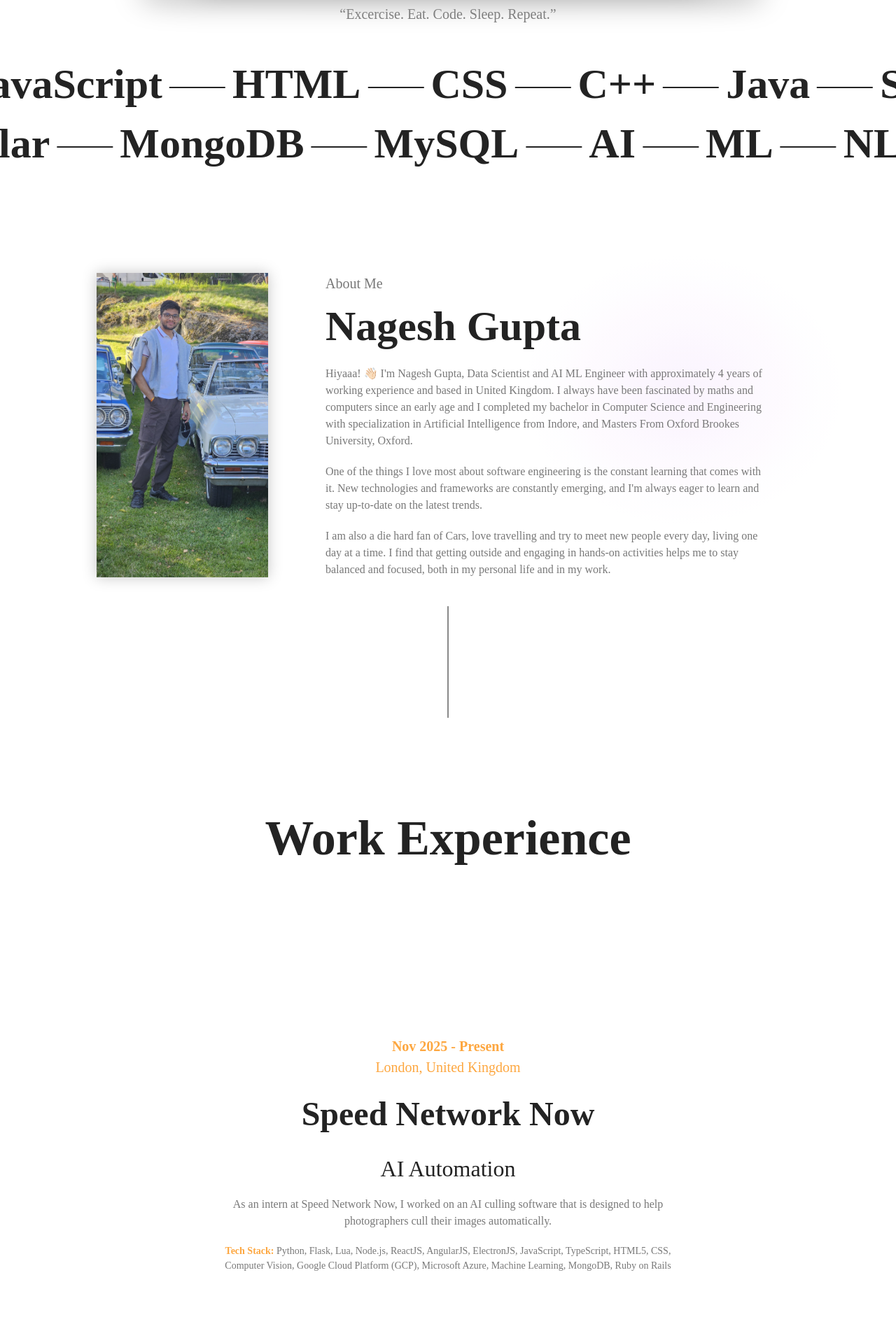
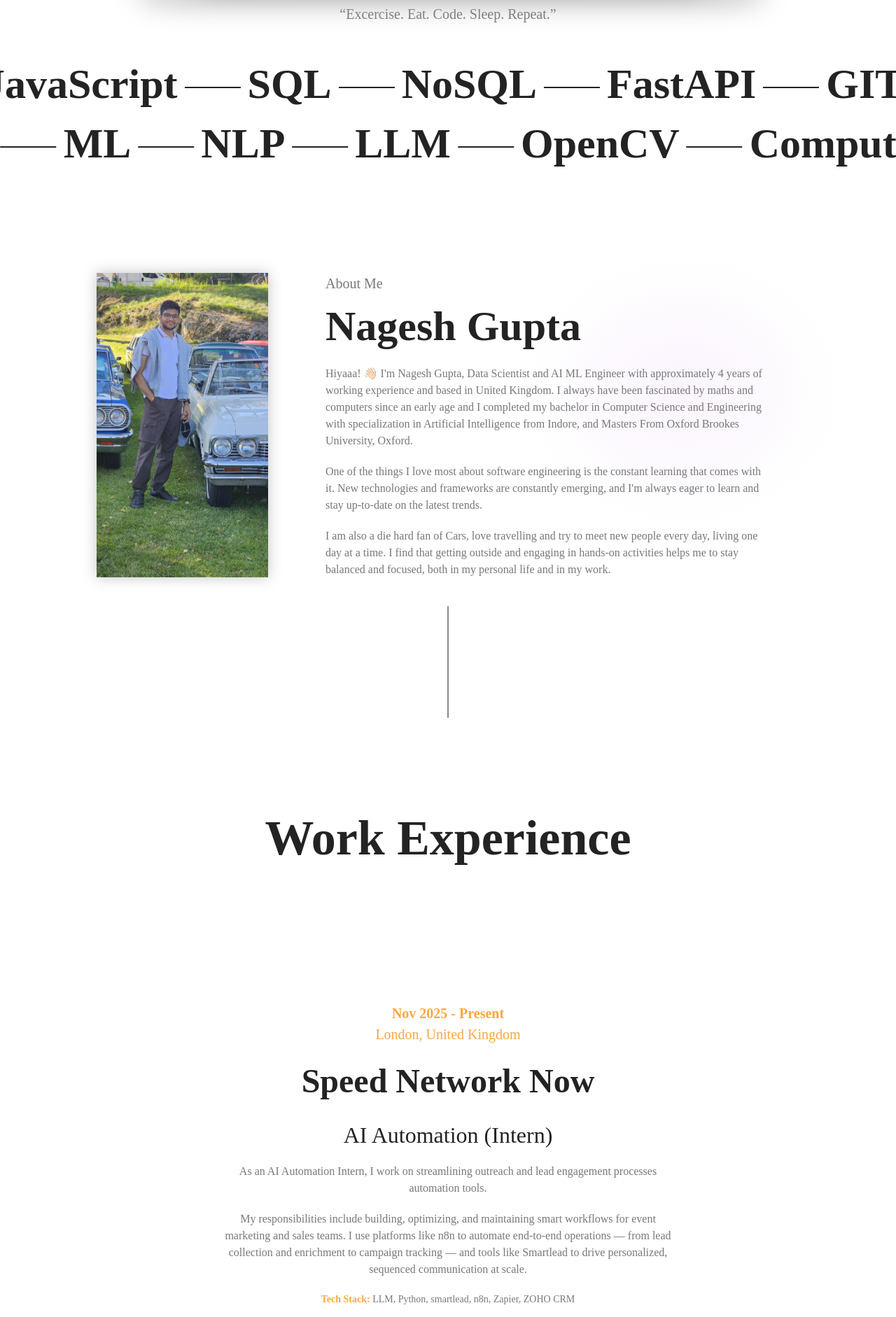
Before and after one commit to nageshgg/NageshPortfolio, a React (Vite) app: page / in a window 1280 px wide. Shown: the part 1318-3200 px from the top of the page at 70% size. Built offline with nearby package versions, Linux system fonts and the light colour scheme; a web font is replaced by a local one.

Commit message:
made some changes

```diff
--- a/public/css/responsive.css
+++ b/public/css/responsive.css
@@ -260,7 +260,7 @@
         height: 80%;
         background-color: #f9f0fe;
         /* background: linear-gradient(180deg, #A177B4 -49.22%, #F9F0FE 21.43%); */
-        background: url("../images/nagesh-mobile-new.jpeg");
+        background: url("../images/nagesh-mobile-photo.jpeg");
         background-size: cover;
         background-repeat: no-repeat;
         padding-top: 50px;
--- a/src/data/content.js
+++ b/src/data/content.js
@@ -61,25 +61,34 @@ export const mobileTools = [
 ];
 
 export const marqueeSkillsLeft = [
+  'React.js',
+  'JavaScript',
+  'SQL',
+  'NoSQL',
+  'FastAPI',
+  'GIT',
   'Python',
-  'JavaScript',
-  'HTML',
-  'CSS',
-  'C++',
-  'Java',
-  'SQL',
+  'MySQL',
+  'PostgreSQL',
+  'DOCKER',
 ];
 
 export const marqueeSkillsRight = [
-  'FastAPI',
-  'React.js',
-  'Angular',
-  'MongoDB',
-  'MySQL',
-  'AI',
+
+
+
+  'Numpy',
+  'Pandas',
+  'Scikit-learn',
+  'Azure',
+  'Tesseract',
+  'Huggingface',
+  'Pytorch',
   'ML',
   'NLP',
-  'Git',
+  'LLM',
+  'OpenCV',
+  'Computer Vision'
 ];
 
 export const aboutContent = {
@@ -93,17 +102,18 @@ export const aboutContent = {
 };
 
 const dxcDescription = [
-  'As a Data Scientist at DXC Technology, I led a team of 4 members to develop and deploy a Employee Migration tool that utilized machine learning algorithms to predict employee attrition and migration patterns.',
-  'This tool helped the organization to proactively manage its workforce and reduce attrition rates.',
+  'As a Data Scientist at DXC Technology, I led the development and deployment of a Global Employee Relocation Cost Savings Prediction tool that leveraged machine learning to forecast potential cost benefits from international employee transfers',
+  'This solution replaced manual Excel-based workflows and enabled HR and finance teams to simulate and compare relocation scenarios in real time, improving planning accuracy by 27% and reducing manual analysis time by over 60%.',
 ];
 
 const lentraDescription = [
-  'As a Software Engineer/ Data Analyst at Lentra AI, I had the exciting opportunity to delve into the fintech domain, specifically',
-  'A significant aspect of my role involved creating SQL-based analytical content. This content revolved around analyzing and visualizing Reach, Retention, and Revenue metrics that were relevant to businesses operating in the blockchain space.',
+  'As an ML/Software Engineer at Lentra, I contributed to the development of LaviOsa, a loan origination system used by banks to streamline home and auto loan processing.',
+  'A significant aspect of my role involved cimplemented OCR-based document parsing using Tesseract and OpenCV to extract PAN card details with 88% precision, reducing manual data entry for KYC verification. I also developed Angular and React-based onboarding flows and integrated backend Python services with CIBIL and identity verification APIs. Additionally, I engineered a deduplication workflow to identify and prefill prior applications, cutting duplicate submissions by 40% and improving data consistency across the system.',
 ];
 
 const SpeedNetworkNow = [
-  'As an intern at Speed Network Now, I worked on an AI culling software that is designed to help photographers cull their images automatically. '
+  'As an AI Automation Intern, I work on streamlining outreach and lead engagement processes automation tools.',
+  'My responsibilities include building, optimizing, and maintaining smart workflows for event marketing and sales teams. I use platforms like n8n to automate end-to-end operations — from lead collection and enrichment to campaign tracking — and tools like Smartlead to drive personalized, sequenced communication at scale.'
   ];
 
 
@@ -113,10 +123,10 @@ export const experiencesPrimary = [
     date: 'Nov 2025 - Present',
     location: 'London, United Kingdom',
     company: 'Speed Network Now',
-    role: 'AI Automation',
+    role: 'AI Automation (Intern)',
     description: SpeedNetworkNow,
     techStack:
-      'Python, Flask, Lua, Node.js, ReactJS, AngularJS, ElectronJS, JavaScript, TypeScript, HTML5, CSS, Computer Vision, Google Cloud Platform (GCP), Microsoft Azure, Machine Learning, MongoDB, Ruby on Rails',
+      'LLM, Python, smartlead, n8n, Zapier, ZOHO CRM',
   },
   {
     date: 'March 2022 - September 2023',
@@ -124,15 +134,15 @@ export const experiencesPrimary = [
     company: 'DXC Technology.',
     role: 'Data Scientist',
     description: dxcDescription,
-    techStack: 'Python, React, TypeScript, Machine Learning, Azure, SQL, Power BI, Tableau, Docker',
+    techStack: 'Python, SQL, Machine Learning, XGBoost, scikit-learn, NumPy, pandas, Azure Functions, Cosmos DB, Azure Blob Storage, Docker, FastAPI, Docker, Postman, Git',
   },
   {
     date: 'July 2020 - March 2022',
-    location: '',
+    location: 'Pune , India',
     company: 'Lentra AI',
     role: 'Software Engineer/ Data Analyst',
     description: lentraDescription,
-    techStack: 'Machine Learning, Python, Java, React, Angular, SQL, HTML, CSS, Data Analysis',
+    techStack: 'Machine Learning, Data Analysis, Tesseract, OpenCV, Python, JavaScript, React, SQL, HTML, CSS, Git',
   },
 
 ];
@@ -149,20 +159,20 @@ export const projects = [
     title: 'Loan Approval System',
     link: 'https://github.com/nageshgg/Loan-Approval-System',
     image: '/images/LoanAproval.png',
-    stack: 'Python, LLM, RAG, GenAI, Laingchain, Huggingface, React Js',
-    summary: 'Quering the Reasearch Paper using RAG and LLM',
+    stack: 'Python, Pandas, Scikit-learn, XGBoost, Random Forest Classifier, Decision Tree Classifier, FastAPI, Docker',
+    summary: 'Predicting Loan Approval using Machine Learning Algorithms',
   },{
     title: 'Crick Vision',
     link: 'https://github.com/nageshgg/CricketVision',
     image: '/images/crickvision.png',
-    stack: 'Python, LLM, RAG, GenAI, Laingchain, Huggingface, React Js',
-    summary: 'Quering the Reasearch Paper using RAG and LLM',
+    stack: 'OpenCV, YOLOv5, python, Roboflow, Jupyter Notebook',
+    summary: 'Analysing cricket game using Object Detection and Computer Vision',
   },{
     title: 'Churn Prediction',
     link: 'https://github.com/nageshgg/customer-churn-prediction',
     image: '/images/churnprediction.png',
-    stack: 'Python, LLM, RAG, GenAI, Laingchain, Huggingface, React Js',
-    summary: 'Quering the Reasearch Paper using RAG and LLM',
+    stack: 'Python (Pandas, Scikit-learn, Matplotlib, Joblib), Machine Learning Algorithm, FASTAPI, Vanilla JavaScript, HTML, CSS',
+    summary: 'Predicting Customer Churn using Machine Learning Algorithms',
   },
 ];
 
```
Also changed, not shown: public/images/nagesh-mobile-photo.jpeg (renamed from public/images/WhatsApp Image 2025-10-31 at 11.32.42.jpeg), public/images/pranay-mobile-new.webp (deleted).
